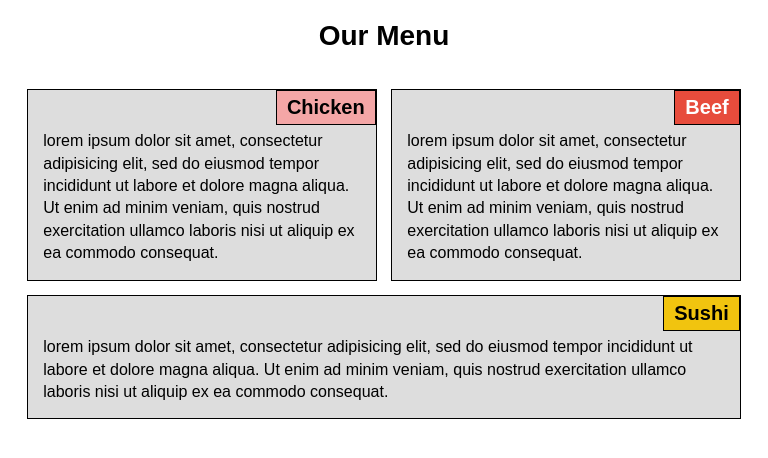
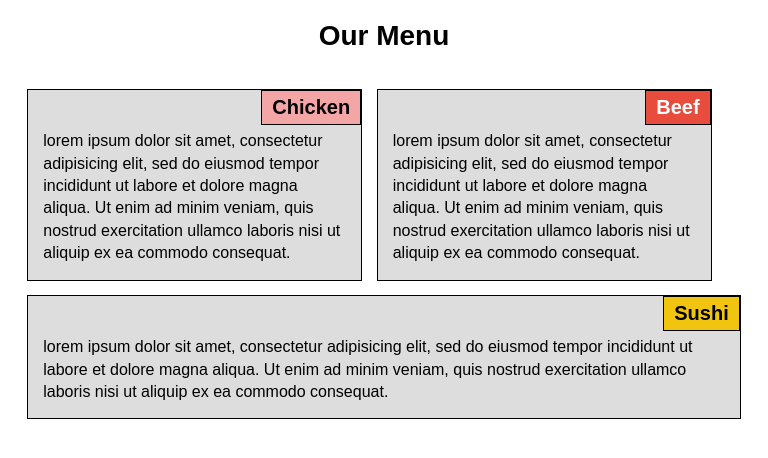
Before and after one commit to archiscode/module2-solution, a plain HTML site: page index.html in a window 768 px wide. Drawn offline with Linux system fonts and the light colour scheme.

Commit message:
repair 2

```diff
--- a/css/style.css
+++ b/css/style.css
@@ -75,7 +75,7 @@ h1 {
   }
   .box:nth-child(1),
   .box:nth-child(2) {
-    width: 48%; /* two in a row */
+    width: 46%; /* two in a row */
   }
   .box:nth-child(3) {
     width: 98%; /* full width row */
```
